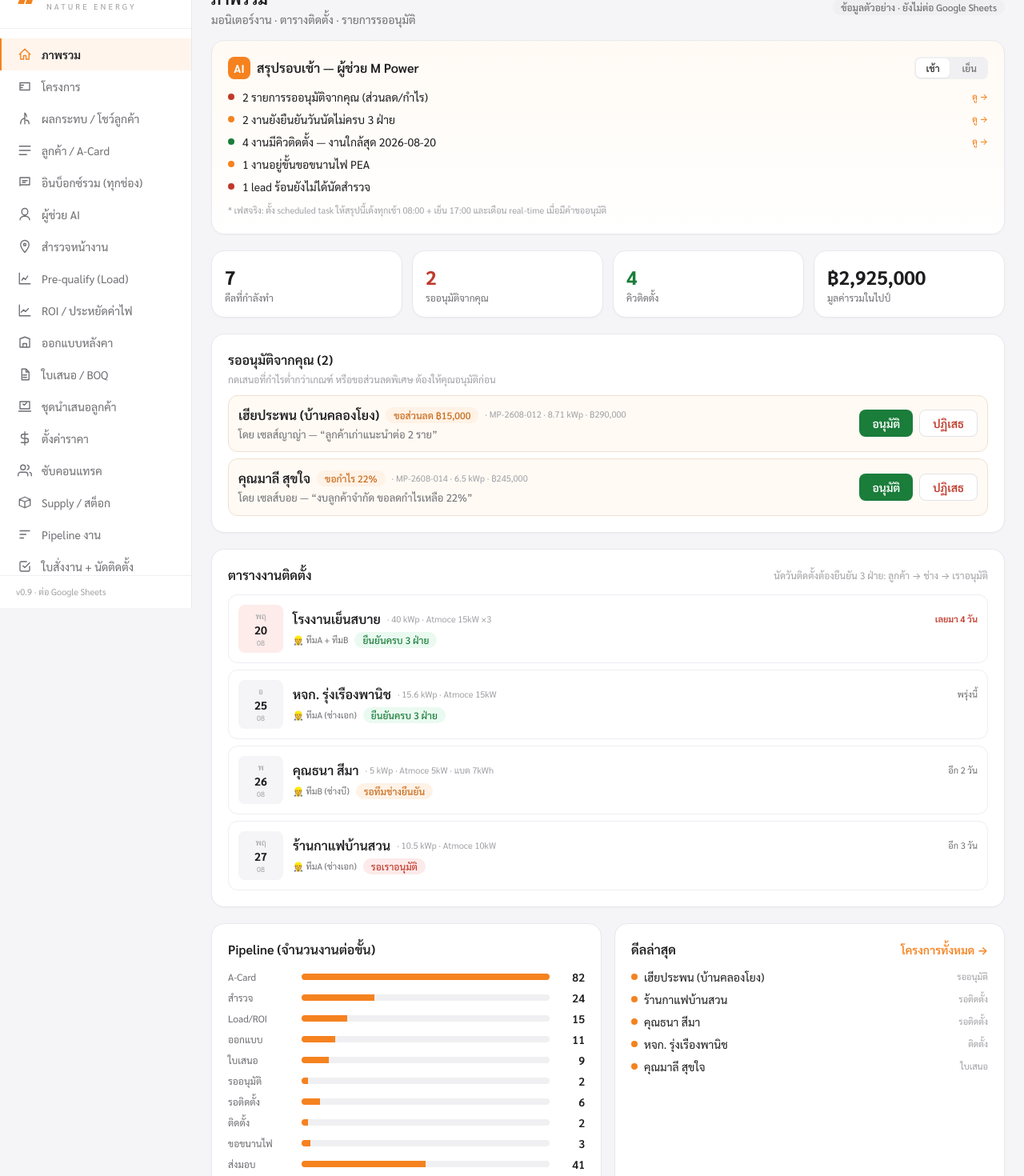
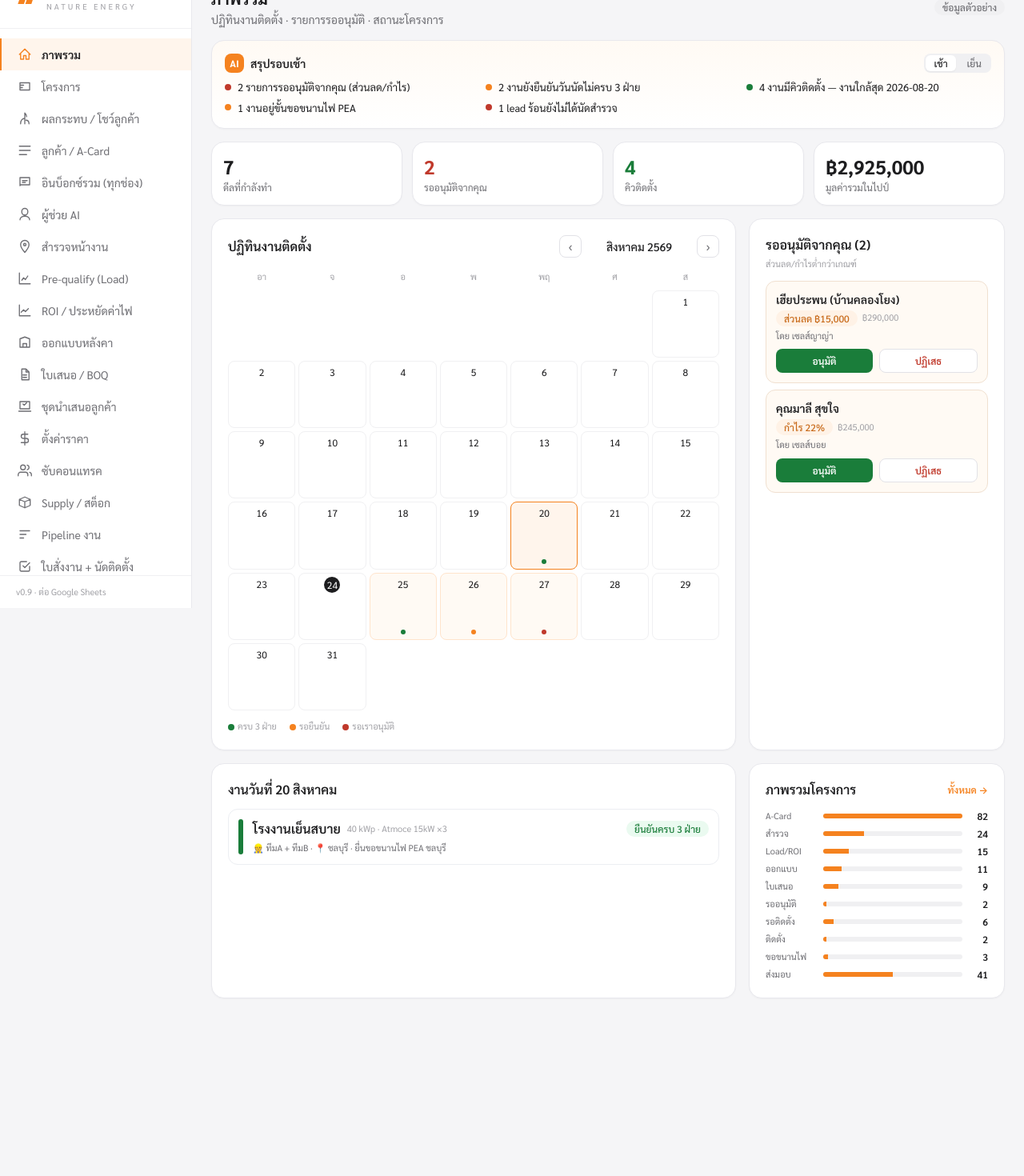
Before and after one commit to MORIZO168/mpower-app, a Next.js app in the folder mpower-app-source-v3/: page / in a window 1280 px wide. Shown: the part 40-1510 px from the top of the page at 80% size. After the commit the page ends 1312 px from the top, so only its background shows below. Built offline with nearby package versions, Linux system fonts and the light colour scheme.

Commit message:
Update page.js

```diff
--- a/mpower-app-source-v3/app/page.js
+++ b/mpower-app-source-v3/app/page.js
@@ -4,13 +4,9 @@ import Link from "next/link";
 import { DEALS, STAGES, FUNNEL, money, pendingApprovals, upcomingInstalls, installStatus, brief } from "@/lib/pipeline";
 
 const WD = ["อา", "จ", "อ", "พ", "พฤ", "ศ", "ส"];
-function relDay(dstr) {
-  const d = new Date(dstr + "T00:00:00");
-  const now = new Date(); now.setHours(0, 0, 0, 0);
-  const diff = Math.round((d - now) / 86400000);
-  const tag = diff === 0 ? "วันนี้" : diff === 1 ? "พรุ่งนี้" : diff < 0 ? `เลยมา ${-diff} วัน` : `อีก ${diff} วัน`;
-  return { tag, wd: WD[d.getDay()], overdue: diff < 0 };
-}
+const MONTH_TH = ["มกราคม", "กุมภาพันธ์", "มีนาคม", "เมษายน", "พฤษภาคม", "มิถุนายน", "กรกฎาคม", "สิงหาคม", "กันยายน", "ตุลาคม", "พฤศจิกายน", "ธันวาคม"];
+const pad = (n) => String(n).padStart(2, "0");
+const todayStr = () => { const d = new Date(); return `${d.getFullYear()}-${pad(d.getMonth() + 1)}-${pad(d.getDate())}`; };
 
 export default function Dashboard() {
   const [approvals, setApprovals] = useState(pendingApprovals());
@@ -18,152 +14,178 @@ export default function Dashboard() {
   const items = brief();
   const installs = upcomingInstalls();
 
-  function act(id, decision) {
-    setApprovals((s) => s.filter((d) => d.id !== id));
-  }
+  const jobsByDate = {};
+  installs.forEach((d) => { (jobsByDate[d.install.date] = jobsByDate[d.install.date] || []).push(d); });
+
+  const first = installs[0]?.install.date || todayStr();
+  const [ym, setYm] = useState({ y: +first.slice(0, 4), m: +first.slice(5, 7) - 1 });
+  const [sel, setSel] = useState(first);
+
+  const startWd = new Date(ym.y, ym.m, 1).getDay();
+  const daysIn = new Date(ym.y, ym.m + 1, 0).getDate();
+  const cells = [];
+  for (let i = 0; i < startWd; i++) cells.push(null);
+  for (let d = 1; d <= daysIn; d++) cells.push(d);
+  const dstr = (d) => `${ym.y}-${pad(ym.m + 1)}-${pad(d)}`;
+  const shift = (n) => { let m = ym.m + n, y = ym.y; if (m < 0) { m = 11; y--; } if (m > 11) { m = 0; y++; } setYm({ y, m }); };
+
+  const selJobs = jobsByDate[sel] || [];
+  const today = todayStr();
+
+  function act(id) { setApprovals((s) => s.filter((d) => d.id !== id)); }
 
   return (
-    <div className="p-6 max-w-6xl mx-auto">
+    <div className="p-4 md:p-6 max-w-7xl mx-auto">
       <div className="flex items-center gap-3 mb-4">
         <div>
           <h1 className="text-xl font-bold text-[#1d1d1f]">ภาพรวม</h1>
-          <p className="text-sm text-[#6e6e73] mt-0.5">มอนิเตอร์งาน · ตารางติดตั้ง · รายการรออนุมัติ</p>
+          <p className="text-sm text-[#6e6e73] mt-0.5">ปฏิทินงานติดตั้ง · รายการรออนุมัติ · สถานะโครงการ</p>
         </div>
-        <span className="ml-auto pill pill-mut">ข้อมูลตัวอย่าง · ยังไม่ต่อ Google Sheets</span>
+        <span className="ml-auto pill pill-mut">ข้อมูลตัวอย่าง</span>
       </div>
 
-      {/* AI brief */}
-      <div className="card p-5 mb-5" style={{ background: "linear-gradient(180deg,#fffaf4,#ffffff)" }}>
-        <div className="flex items-center gap-2 mb-3">
-          <span className="w-7 h-7 rounded-lg bg-[#F5821F] text-white flex items-center justify-center text-sm font-bold">AI</span>
-          <div className="font-semibold text-[#1d1d1f]">สรุปรอบ{half} — ผู้ช่วย M Power</div>
+      <div className="card p-4 mb-4" style={{ background: "linear-gradient(180deg,#fffaf4,#ffffff)" }}>
+        <div className="flex items-center gap-2 mb-2">
+          <span className="w-6 h-6 rounded-lg bg-[#F5821F] text-white flex items-center justify-center text-xs font-bold">AI</span>
+          <div className="font-semibold text-[#1d1d1f] text-sm">สรุปรอบ{half}</div>
           <div className="ml-auto flex gap-1 p-0.5 bg-[#f0f0f2] rounded-lg">
-            {["เช้า", "เย็น"].map((h) => (
-              <button key={h} onClick={() => setHalf(h)} className={`px-3 py-1 rounded-md text-xs font-medium ${half === h ? "bg-white text-[#1d1d1f] shadow-sm" : "text-[#6e6e73]"}`}>{h}</button>
+            {["เช้า", "เย็น"].map((h) => (<button key={h} onClick={() => setHalf(h)} className={`px-2.5 py-0.5 rounded-md text-xs font-medium ${half === h ? "bg-white text-[#1d1d1f] shadow-sm" : "text-[#6e6e73]"}`}>{h}</button>))}
+          </div>
+        </div>
+        <div className="grid sm:grid-cols-2 lg:grid-cols-3 gap-x-5 gap-y-1.5">
+          {items.map((it, i) => (
+            <div key={i} className="flex items-center gap-2 text-[13px]">
+              <span className={`w-2 h-2 rounded-full shrink-0 ${it.tone === "bad" ? "bg-[#c0392b]" : it.tone === "warn" ? "bg-[#F5821F]" : "bg-[#1a7d3a]"}`} />
+              <span className="text-[#1d1d1f]">{it.text}</span>
+            </div>
           ))}
         </div>
       </div>
-        <div className="space-y-2">
-          {items.map((it, i) => (
-            <div key={i} className="flex items-center gap-2.5 text-sm">
-              <span className={`w-2 h-2 rounded-full ${it.tone === "bad" ? "bg-[#c0392b]" : it.tone === "warn" ? "bg-[#F5821F]" : "bg-[#1a7d3a]"}`} />
-              <span className="text-[#1d1d1f]">{it.text}</span>
-              {it.href && <a href={it.href} className="text-[11px] text-[#F5821F] font-medium ml-auto">ดู →</a>}
-            </div>
-          ))}
-        </div>
-        <div className="text-[11px] text-[#a1a1a6] mt-3">* เฟสจริง: ตั้ง scheduled task ให้สรุปนี้เด้งทุกเช้า 08:00 + เย็น 17:00 และเตือน real-time เมื่อมีคำขออนุมัติ</div>
-      </div>
 
-      {/* KPI */}
-      <div className="grid grid-cols-2 md:grid-cols-4 gap-3 mb-5">
+      <div className="grid grid-cols-2 md:grid-cols-4 gap-3 mb-4">
         {[
           ["ดีลที่กำลังทำ", DEALS.length, "mut"],
           ["รออนุมัติจากคุณ", approvals.length, approvals.length ? "bad" : "ok"],
           ["คิวติดตั้ง", installs.length, "ok"],
           ["มูลค่ารวมในไปป์", money(DEALS.reduce((a, d) => a + d.value, 0)), "mut"],
         ].map(([lab, val, tone]) => (
-          <div key={lab} className="card p-4">
-            <div className={`text-2xl font-bold ${tone === "bad" ? "text-[#c0392b]" : tone === "ok" ? "text-[#1a7d3a]" : "text-[#1d1d1f]"}`}>{val}</div>
+          <div key={lab} className="card p-3.5">
+            <div className={`text-xl md:text-2xl font-bold ${tone === "bad" ? "text-[#c0392b]" : tone === "ok" ? "text-[#1a7d3a]" : "text-[#1d1d1f]"}`}>{val}</div>
             <div className="text-xs text-[#6e6e73] mt-0.5">{lab}</div>
           </div>
         ))}
       </div>
 
-      {/* รออนุมัติ */}
-      <div id="approvals" className="card p-5 mb-5">
+      <div className="grid lg:grid-cols-3 gap-4 mb-4">
+        <div className="lg:col-span-2 card p-5">
+          <div className="flex items-center mb-3">
+            <div className="font-semibold text-[#1d1d1f]">ปฏิทินงานติดตั้ง</div>
+            <div className="ml-auto flex items-center gap-2">
+              <button onClick={() => shift(-1)} className="w-7 h-7 rounded-lg border border-[#e2e2e7] text-[#6e6e73] hover:bg-[#f5f5f7]">‹</button>
+              <span className="text-sm font-medium text-[#1d1d1f] w-32 text-center">{MONTH_TH[ym.m]} {ym.y + 543}</span>
+              <button onClick={() => shift(1)} className="w-7 h-7 rounded-lg border border-[#e2e2e7] text-[#6e6e73] hover:bg-[#f5f5f7]">›</button>
+            </div>
+          </div>
+          <div className="grid grid-cols-7 gap-1 text-center text-[11px] text-[#a1a1a6] mb-1">
+            {WD.map((w) => <div key={w} className="py-1">{w}</div>)}
+          </div>
+          <div className="grid grid-cols-7 gap-1">
+            {cells.map((d, i) => {
+              if (!d) return <div key={i} />;
+              const ds = dstr(d);
+              const jobs = jobsByDate[ds] || [];
+              const isSel = ds === sel;
+              const isToday = ds === today;
+              return (
+                <button key={i} onClick={() => setSel(ds)}
+                  className={`aspect-square rounded-lg border p-1 flex flex-col items-center justify-start transition-colors ${isSel ? "border-[#F5821F] bg-[#fff5ec]" : jobs.length ? "border-[#ffe4cc] bg-[#fffaf4] hover:bg-[#fff5ec]" : "border-[#f0f0f2] bg-white hover:bg-[#f5f5f7]"}`}>
+                  <span className={`text-[12px] ${isToday ? "w-5 h-5 rounded-full bg-[#1d1d1f] text-white flex items-center justify-center" : "text-[#1d1d1f]"}`}>{d}</span>
+                  {jobs.length > 0 && (
+                    <div className="mt-auto flex gap-0.5 flex-wrap justify-center pb-0.5">
+                      {jobs.slice(0, 3).map((j, k) => <span key={k} className="w-1.5 h-1.5 rounded-full" style={{ background: installStatus(j.install).tone === "ok" ? "#1a7d3a" : installStatus(j.install).tone === "bad" ? "#c0392b" : "#F5821F" }} />)}
+                    </div>
+                  )}
+                </button>
+              );
+            })}
+          </div>
+          <div className="flex items-center gap-4 mt-3 text-[11px] text-[#a1a1a6]">
+            <span className="flex items-center gap-1"><span className="w-2 h-2 rounded-full bg-[#1a7d3a]" /> ครบ 3 ฝ่าย</span>
+            <span className="flex items-center gap-1"><span className="w-2 h-2 rounded-full bg-[#F5821F]" /> รอยืนยัน</span>
+            <span className="flex items-center gap-1"><span className="w-2 h-2 rounded-full bg-[#c0392b]" /> รอเราอนุมัติ</span>
+          </div>
+        </div>
+
+        <div id="approvals" className="card p-5">
           <div className="font-semibold text-[#1d1d1f] mb-1">รออนุมัติจากคุณ ({approvals.length})</div>
-        <p className="text-xs text-[#a1a1a6] mb-3">กดเสนอที่กำไรต่ำกว่าเกณฑ์ หรือขอส่วนลดพิเศษ ต้องให้คุณอนุมัติก่อน</p>
+          <p className="text-[11px] text-[#a1a1a6] mb-3">ส่วนลด/กำไรต่ำกว่าเกณฑ์</p>
           {approvals.length === 0 ? (
-          <div className="text-sm text-[#6e6e73] py-3 text-center">ไม่มีรายการค้าง ✓</div>
+            <div className="text-sm text-[#6e6e73] py-6 text-center">ไม่มีค้าง ✓</div>
           ) : (
             <div className="space-y-2">
               {approvals.map((d) => (
-              <div key={d.id} className="flex flex-col sm:flex-row sm:items-center gap-3 rounded-xl border border-[#f0e0d0] bg-[#fffaf4] p-3">
-                <div className="min-w-0 flex-1">
-                  <div className="flex items-center gap-2 flex-wrap">
-                    <span className="font-semibold text-[#1d1d1f]">{d.customer}</span>
-                    <span className="pill pill-warn">{d.approval.type === "discount" ? "ขอส่วนลด " + money(d.approval.amount) : "ขอกำไร " + d.approval.amount + "%"}</span>
-                    <span className="text-[11px] text-[#a1a1a6]">· {d.id} · {d.kwp} kWp · {money(d.value)}</span>
+                <div key={d.id} className="rounded-xl border border-[#f0e0d0] bg-[#fffaf4] p-3">
+                  <div className="text-sm font-semibold text-[#1d1d1f]">{d.customer}</div>
+                  <div className="flex items-center gap-1.5 mt-1 flex-wrap">
+                    <span className="pill pill-warn">{d.approval.type === "discount" ? "ส่วนลด " + money(d.approval.amount) : "กำไร " + d.approval.amount + "%"}</span>
+                    <span className="text-[11px] text-[#a1a1a6]">{money(d.value)}</span>
                   </div>
-                  <div className="text-[13px] text-[#6e6e73] mt-0.5">โดย {d.approval.by} — “{d.approval.reason}”</div>
-                </div>
-                <div className="flex gap-2 shrink-0">
-                  <button onClick={() => act(d.id, "ok")} className="bg-[#1a7d3a] text-white rounded-lg px-4 py-1.5 text-sm font-semibold">อนุมัติ</button>
-                  <button onClick={() => act(d.id, "no")} className="bg-white border border-[#e2e2e7] text-[#c0392b] rounded-lg px-4 py-1.5 text-sm font-semibold">ปฏิเสธ</button>
+                  <div className="text-[11px] text-[#6e6e73] mt-1">โดย {d.approval.by}</div>
+                  <div className="flex gap-2 mt-2">
+                    <button onClick={() => act(d.id)} className="flex-1 bg-[#1a7d3a] text-white rounded-lg py-1.5 text-xs font-semibold">อนุมัติ</button>
+                    <button onClick={() => act(d.id)} className="flex-1 bg-white border border-[#e2e2e7] text-[#c0392b] rounded-lg py-1.5 text-xs font-semibold">ปฏิเสธ</button>
                   </div>
                 </div>
               ))}
             </div>
           )}
         </div>
+      </div>
 
-      {/* ตารางงาน / schedule */}
-      <div id="schedule" className="card p-5 mb-5">
-        <div className="flex items-center mb-3">
-          <div className="font-semibold text-[#1d1d1f]">ตารางงานติดตั้ง</div>
-          <div className="ml-auto text-xs text-[#a1a1a6]">นัดวันติดตั้งต้องยืนยัน 3 ฝ่าย: ลูกค้า → ช่าง → เราอนุมัติ</div>
-        </div>
+      <div className="grid lg:grid-cols-3 gap-4">
+        <div className="lg:col-span-2 card p-5">
+          <div className="font-semibold text-[#1d1d1f] mb-3">งานวันที่ {(+sel.slice(8)) + " " + MONTH_TH[+sel.slice(5, 7) - 1]}</div>
+          {selJobs.length === 0 ? (
+            <div className="text-sm text-[#6e6e73] py-6 text-center">ไม่มีงานติดตั้งในวันนี้ — เลือกวันที่มีจุดในปฏิทิน</div>
+          ) : (
             <div className="space-y-2">
-          {installs.map((d) => {
+              {selJobs.map((d) => {
                 const st = installStatus(d.install);
-            const rd = relDay(d.install.date);
                 return (
-              <div key={d.id} className="flex items-center gap-3 rounded-xl border border-[#eceef2] p-3">
-                <div className={`w-14 shrink-0 text-center rounded-lg py-1.5 ${rd.overdue ? "bg-[#fdecea]" : "bg-[#f5f5f7]"}`}>
-                  <div className="text-[10px] text-[#a1a1a6]">{rd.wd}</div>
-                  <div className="text-sm font-bold text-[#1d1d1f]">{d.install.date.slice(8)}</div>
-                  <div className="text-[9px] text-[#a1a1a6]">{d.install.date.slice(5, 7)}</div>
-                </div>
+                  <Link key={d.id} href="/workorder" className="flex items-center gap-3 rounded-xl border border-[#eceef2] p-3 hover:bg-[#f5f5f7]">
+                    <div className="w-1.5 self-stretch rounded-full" style={{ background: st.tone === "ok" ? "#1a7d3a" : st.tone === "bad" ? "#c0392b" : "#F5821F" }} />
                     <div className="min-w-0 flex-1">
                       <div className="flex items-center gap-2 flex-wrap">
                         <span className="font-semibold text-[#1d1d1f]">{d.customer}</span>
-                    <span className="text-[11px] text-[#a1a1a6]">· {d.kwp} kWp · {d.inverter}{d.battery ? " · แบต " + d.battery + "kWh" : ""}</span>
-                    <span className={`ml-auto text-[11px] ${rd.overdue ? "text-[#c0392b] font-semibold" : "text-[#6e6e73]"}`}>{rd.tag}</span>
+                        <span className="text-[11px] text-[#a1a1a6]">{d.kwp} kWp · {d.inverter}{d.battery ? " · แบต " + d.battery + "kWh" : ""}</span>
+                        <span className={`ml-auto pill pill-${st.tone}`}>{st.label}</span>
                       </div>
-                  <div className="flex items-center gap-2 mt-1 flex-wrap">
-                    <span className="text-[11px] text-[#6e6e73]">👷 {d.install.team}</span>
-                    <span className={`pill pill-${st.tone}`}>{st.label}</span>
+                      <div className="text-[11px] text-[#6e6e73] mt-1">👷 {d.install.team} · 📍 {d.area} · {d.nextAction}</div>
                     </div>
-                </div>
-              </div>
+                  </Link>
                 );
               })}
             </div>
+          )}
         </div>
 
-      {/* funnel + pipeline */}
-      <div className="grid md:grid-cols-2 gap-4">
         <div className="card p-5">
-          <div className="font-semibold text-[#1d1d1f] mb-3">Pipeline (จำนวนงานต่อขั้น)</div>
-          <div className="space-y-1.5">
+          <div className="flex items-center mb-3">
+            <div className="font-semibold text-[#1d1d1f]">ภาพรวมโครงการ</div>
+            <Link href="/projects" className="ml-auto text-xs text-[#F5821F] font-semibold">ทั้งหมด →</Link>
+          </div>
+          <div className="space-y-1">
             {STAGES.map((s) => {
               const n = FUNNEL[s] || 0;
               const mx = Math.max(...Object.values(FUNNEL));
               return (
-                <div key={s} className="flex items-center gap-3">
-                  <span className="w-20 text-[12px] text-[#6e6e73] shrink-0">{s}</span>
-                  <div className="flex-1 h-2 rounded-full bg-[#f0f0f2] overflow-hidden"><div className="h-full bg-[#F5821F]" style={{ width: (n / mx) * 100 + "%" }} /></div>
-                  <span className="w-8 text-right text-sm font-semibold text-[#1d1d1f]">{n}</span>
+                <div key={s} className="flex items-center gap-2">
+                  <span className="w-16 text-[11px] text-[#6e6e73] shrink-0 truncate">{s}</span>
+                  <div className="flex-1 h-1.5 rounded-full bg-[#f0f0f2] overflow-hidden"><div className="h-full bg-[#F5821F]" style={{ width: (n / mx) * 100 + "%" }} /></div>
+                  <span className="w-6 text-right text-[12px] font-semibold text-[#1d1d1f]">{n}</span>
                 </div>
               );
             })}
-          </div>
-        </div>
-
-        <div className="card p-5">
-          <div className="flex items-center mb-3">
-            <div className="font-semibold text-[#1d1d1f]">ดีลล่าสุด</div>
-            <Link href="/projects" className="ml-auto text-sm text-[#F5821F] font-semibold">โครงการทั้งหมด →</Link>
-          </div>
-          <div className="space-y-2">
-            {DEALS.slice(0, 5).map((d) => (
-              <div key={d.id} className="flex items-center gap-2 text-sm">
-                <span className="w-2 h-2 rounded-full bg-[#F5821F] shrink-0" />
-                <span className="text-[#1d1d1f] truncate">{d.customer}</span>
-                <span className="text-[11px] text-[#a1a1a6] ml-auto shrink-0">{d.stage}</span>
-              </div>
-            ))}
           </div>
         </div>
       </div>
```
Lines whose indentation alone changed are shown as unchanged.
